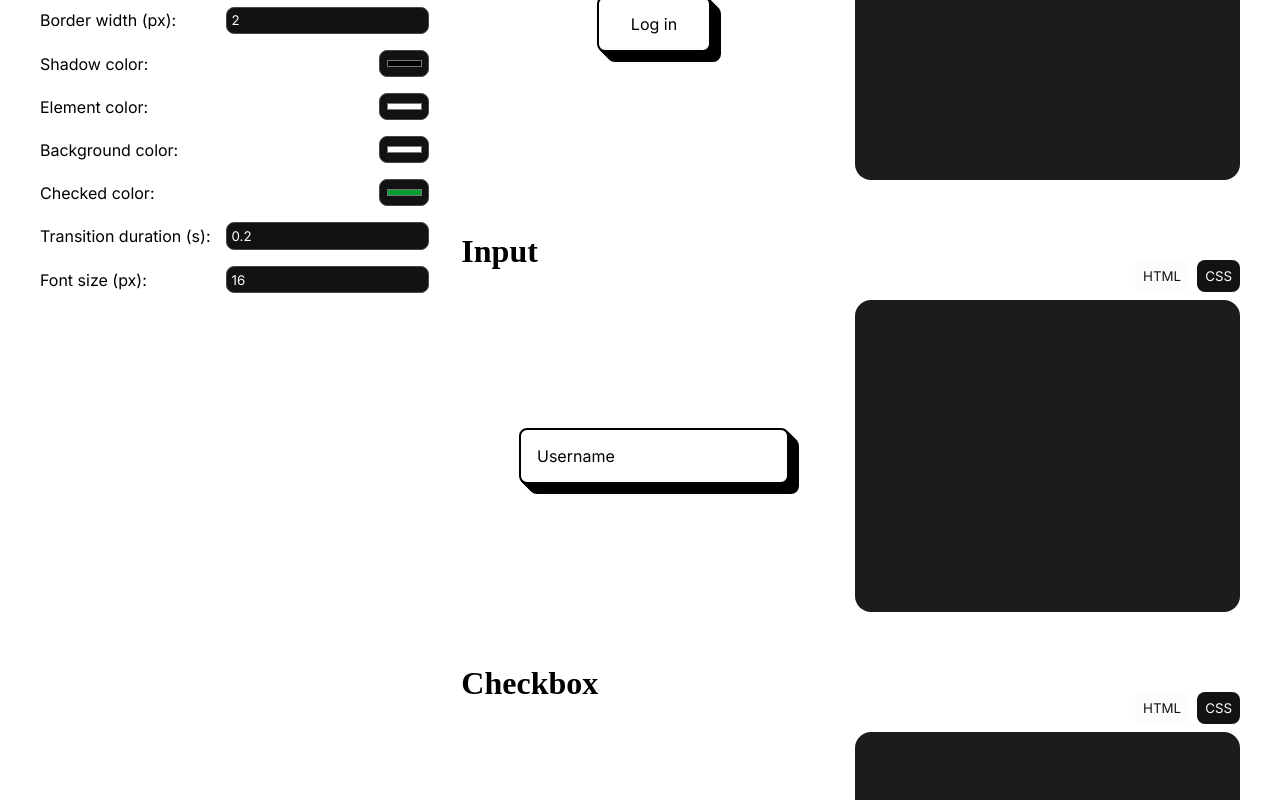
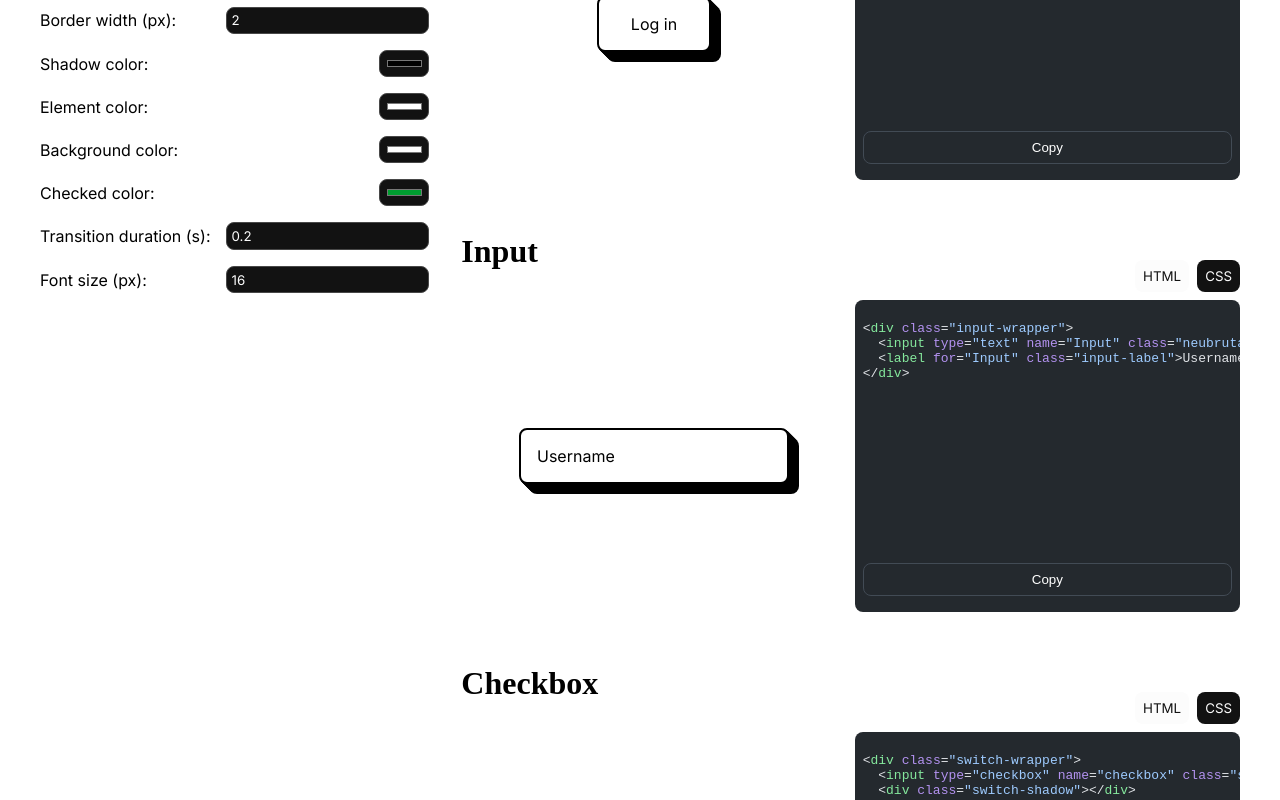
Before and after one commit to majoouoo/neubrutalist-ui, a SvelteKit app: page / in a window 1280 px wide. Shown: the part 740-1540 px from the top of the page. Built offline with nearby package versions, Linux system fonts and the light colour scheme.

Commit message:
Added code blocks with copy button

```diff
--- a/package.json
+++ b/package.json
@@ -20,6 +20,7 @@
 		"globals": "^15.0.0",
 		"prettier": "^3.3.2",
 		"prettier-plugin-svelte": "^3.2.6",
+		"shiki": "^1.24.0",
 		"svelte": "^5.0.0",
 		"vite": "^5.0.3"
 	}
--- a/src/global.css
+++ b/src/global.css
@@ -14,7 +14,10 @@
   margin: 0;
   padding: 0;
   box-sizing: border-box;
-  font-family: "Instrument Serif", serif;
+}
+
+*:not(code *) {
+  font-family: "Inter", sans-serif;
 }
 
 body {
@@ -24,6 +27,7 @@ body {
 
 h1 {
   font-weight: 400;
+  font-family: "Instrument Serif", serif;
 }
 
 .saint-font {
--- /dev/null
+++ b/src/lib/CodeBlock.svelte
@@ -0,0 +1,78 @@
+<script>
+import { onMount } from "svelte";
+import { createHighlighter } from "shiki";
+
+export let language = "";
+export let code = "";
+
+let highlighter;
+let codeHtml;
+
+onMount(async () => {
+  highlighter = await createHighlighter({
+    themes: ['github-dark'],
+    langs: ['html', 'css'],
+  })
+
+  generateHtml(code)
+})
+
+const generateHtml = (code) => {
+  if (highlighter) {
+    codeHtml = highlighter.codeToHtml(code, {
+      lang: language,
+      theme: "github-dark",
+    });
+  }
+}
+
+$: generateHtml(code);
+
+const copy = () => {
+  navigator.clipboard.writeText(code);
+}
+
+</script>
+
+<code>
+  {@html codeHtml}
+
+  <button class="copyBtn" on:click={copy}>
+    Copy
+  </button>
+</code>
+
+<style>
+  code {
+    border-radius: 0.5rem;
+    overflow-y: scroll;
+    width: 100%;
+    height: 100%;
+    background-color: #24292e;
+    padding: 0.5rem;
+    font-family: monospace;
+    box-sizing: border-box;
+
+    display: flex;
+    flex-direction: column;
+    justify-content: space-between;
+  }
+
+  .copyBtn {
+    background-color: #24292e;
+    color: white;
+    border: 1px solid #424b55;
+    padding: 0.5rem;
+    border-radius: 0.5rem;
+    cursor: pointer;
+    margin: 0.5rem 0;
+    position: sticky;
+    bottom: 0;
+    left: 0;
+    transition: background-color 0.1s;
+  }
+
+  .copyBtn:hover {
+    background-color: #424b55;
+  }
+</style>
--- a/src/routes/+page.svelte
+++ b/src/routes/+page.svelte
@@ -1,4 +1,6 @@
 <script>
+	import CodeBlock from "$lib/CodeBlock.svelte";
+
   let shadowX = 10;
   let shadowY = 10;
   let cornerRadius = 8;
@@ -115,9 +117,31 @@
       <div class="component-card">
         <button class="component">Log in</button>
       </div>
-      <div class="code">
-        <code></code>
-      </div>
+        {#if activeCodeTabs.button == "html"}
+<CodeBlock language="html" code={`<button class="neubrutalist">
+  Log in
+</button>`} />
+        {:else if activeCodeTabs.button == "css"}
+      <CodeBlock language="css" code={`.neubrutalist {
+  padding: 1rem 2rem;
+  font-family: "Inter", sans-serif;
+  font-size: 1rem;
+  border-radius: ${cornerRadius}px;
+  border: ${borderWidth}px solid ${shadowColor};
+  box-shadow: ${boxShadow};
+  background-color: ${elementColor};
+  color: ${shadowColor};
+  transition-property: transform, box-shadow;
+  transition-duration: ${transitionDuration}s;
+}
+
+.neubrutalist:active {
+  transform: translate(${shadowX}, ${shadowY});
+  box-shadow: none;
+  outline: none;
+}
+`} />
+      {/if}
     </div>
 
     <div class="component-section">
@@ -134,9 +158,71 @@
           <label for="Input" class="input-label">Username</label>
         </div>
       </div>
-      <div class="code">
-        <code></code>
-      </div>
+      {#if activeCodeTabs.input == "html"}
+<CodeBlock language="html" code={`<div class="input-wrapper">
+  <input type="text" name="Input" class="neubrutalist" placeholder=" ">
+  <label for="Input" class="input-label">Username</label>
+</div>`} />
+        {:else if activeCodeTabs.input == "css"}
+      <CodeBlock language="css" code={`.neubrutalist {
+  padding: 1rem 2rem;
+  font-family: "Inter", sans-serif;
+  font-size: 1rem;
+  border-radius: ${cornerRadius}px;
+  border: ${borderWidth}px solid ${shadowColor};
+  box-shadow: ${boxShadow};
+  background-color: ${elementColor};
+  color: ${shadowColor};
+  transition-property: transform, box-shadow;
+  transition-duration: ${transitionDuration}s;
+}
+
+.neubrutalist:active, input.neubrutalist:focus {
+  transform: translate(${shadowX}, ${shadowY});
+  box-shadow: none;
+  outline: none;
+}
+
+input.neubrutalist {
+  padding: 1rem;
+  position: relative;
+  grid-row: 1;
+  grid-column: 1;
+}
+
+.input-label {
+  font-size: 1rem;
+  font-family: "Inter", sans-serif;
+  grid-row: 1;
+  grid-column: 1;
+  z-index: 1;
+  pointer-events: none;
+  transform: translateY(calc(${borderWidth}px + 1rem)) translateX(calc(${borderWidth}px + 0.5rem)) scale(1);
+  background-color: ${elementColor};
+  width: min-content;
+  height: min-content;
+  padding: 0 0.5rem;
+  transition: transform ${transitionDuration}s, padding ${transitionDuration}s;
+  color: var(--shadow-color);
+}
+
+.input-wrapper {
+  display: grid;
+  grid-template-columns: 100%;
+  grid-template-rows: 100%;
+}
+
+input.component:not(:placeholder-shown) ~ .input-label {
+  transform: translateY(-0.5rem) translateX(${borderWidth}px) scale(0.8);
+  padding: calc(${borderWidth}px / 2) 0.5rem;
+}
+
+input.component:focus ~ .input-label {
+  transform: translateY(calc(-0.5rem + ${shadowY}px)) translateX(calc(${shadowX}px + ${borderWidth}px)) scale(0.8);
+  padding: calc(${borderWidth}px / 2) 0.5rem;
+}
+`} />
+      {/if}
     </div>
 
     <div class="component-section">
@@ -148,15 +234,97 @@
         <button on:click={() => setActiveCodeTab("checkbox", "css")} class:active-code-tab={activeCodeTabs.checkbox == "css"}>CSS</button>
       </div>
       <div class="component-card">
-        <div class="checkbox-wrapper">
-          <input type="checkbox" name="checkbox" class="checkbox">
+        <div class="switch-wrapper">
+          <input type="checkbox" name="checkbox" class="switch">
           <div class="switch-shadow"></div>
           <div class="switch-top"></div>
         </div>
       </div>
-      <div class="code">
-        <code></code>
-      </div>
+      {#if activeCodeTabs.checkbox == "html"}
+<CodeBlock language="html" code={`<div class="switch-wrapper">
+  <input type="checkbox" name="checkbox" class="switch">
+  <div class="switch-shadow"></div>
+  <div class="switch-top"></div>
+</div>`} />
+        {:else if activeCodeTabs.checkbox == "css"}
+      <CodeBlock language="css" code={`.switch-wrapper {
+  height: 2rem;
+  width: 4rem;
+  position: relative;
+  border: 2px solid ${shadowColor};
+  border-radius: 100rem;
+  background: ${elementColor};
+}
+
+.switch {
+  height: 100%;
+  width: 100%;
+  opacity: 0;
+  margin: 0;
+}
+
+.switch-shadow {
+  height: calc(100% + 0.4rem);
+  width: 100%;
+  position: absolute;
+  bottom: 0;
+  left: 0;
+  border-radius: calc(1rem - 2px);
+  overflow: hidden;
+  pointer-events: none;
+}
+
+.switch-shadow::after {
+  content: "";
+  position: absolute;
+  top: 0;
+  left: 0;
+  height: calc(95% - 0.4rem);
+  width: 50%;
+  border-radius: 100%;
+  display: block;
+  background: transparent;
+  box-shadow: ${switchShadow};
+  pointer-events: none;
+  transition: left ${transitionDuration}s ease-in;
+}
+
+.switch-shadow::before {
+  content: "";
+  position: absolute;
+  bottom: 0;
+  left: 0;
+  height: calc(100% - 0.4rem);
+  width: 50%;
+  border-radius: calc(1rem - 2px);
+  display: block;
+  background: ${checkedColor};
+  transition: width ${transitionDuration}s ease-in;
+}
+
+.switch-top {
+  height: 95%;
+  width: 50%;
+  box-sizing: border-box;
+  position: absolute;
+  top: calc(-0.4rem);
+  left: 0;
+  background: ${elementColor};
+  border: 2px solid ${shadowColor};
+  border-radius: 100%;
+  pointer-events: none;
+  transition: left ${transitionDuration}s ease-in;
+}
+
+.switch:checked ~ .switch-top, .switch:checked ~ .switch-shadow::after {
+  left: 50%;
+}
+
+.switch:checked ~ .switch-shadow::before {
+  width: 80%;
+}
+`} />
+      {/if}
     </div>
 
   </div>
@@ -262,16 +430,6 @@
     overflow: hidden;
   }
 
-  .code {
-    background-color: #1c1c1c;
-    border-radius: 1rem;
-    padding: 0.5rem;
-  }
-
-  .code code {
-    font-family: monospace;
-  }
-
   /* Components */
   .component {
     padding: var(--font-size-rem) calc(var(--font-size-rem) * 2);
@@ -332,7 +490,7 @@
   }
 
   /* Checkbox */
-  .checkbox-wrapper {
+  .switch-wrapper {
     height: calc(var(--font-size-rem) * 2);
     width: calc(var(--font-size-rem) * 4);
     position: relative;
@@ -341,7 +499,7 @@
     background: var(--element-color);
   }
 
-  .checkbox {
+  .switch {
     height: 100%;
     width: 100%;
     opacity: 0;
@@ -401,11 +559,11 @@
     transition: left var(--transition-duration) ease-in;
   }
 
-  .checkbox:checked ~ .switch-top, .checkbox:checked ~ .switch-shadow::after {
+  .switch:checked ~ .switch-top, .switch:checked ~ .switch-shadow::after {
     left: 50%;
   }
 
-  .checkbox:checked ~ .switch-shadow::before {
+  .switch:checked ~ .switch-shadow::before {
     width: 80%;
   }
 </style>
```
Also changed, not shown: 1 other file (tests, documents, lock files or other folders).
